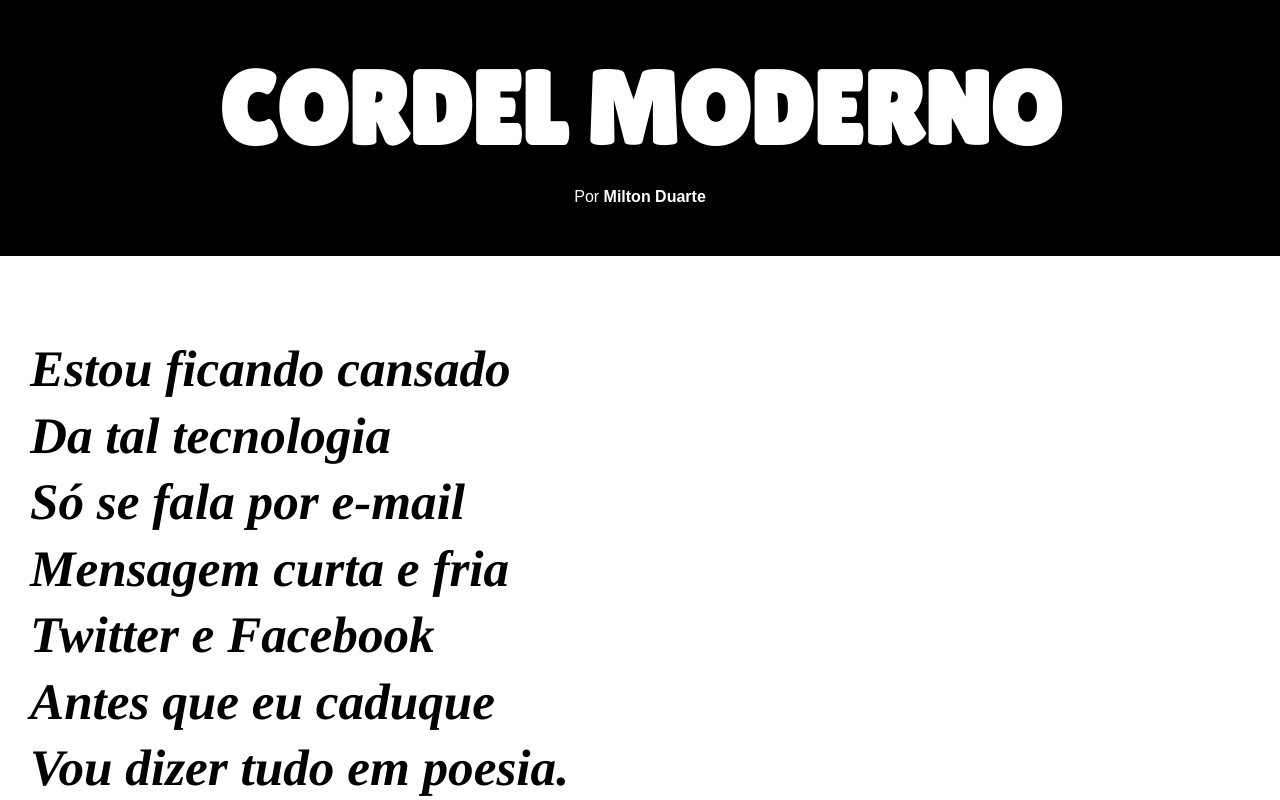
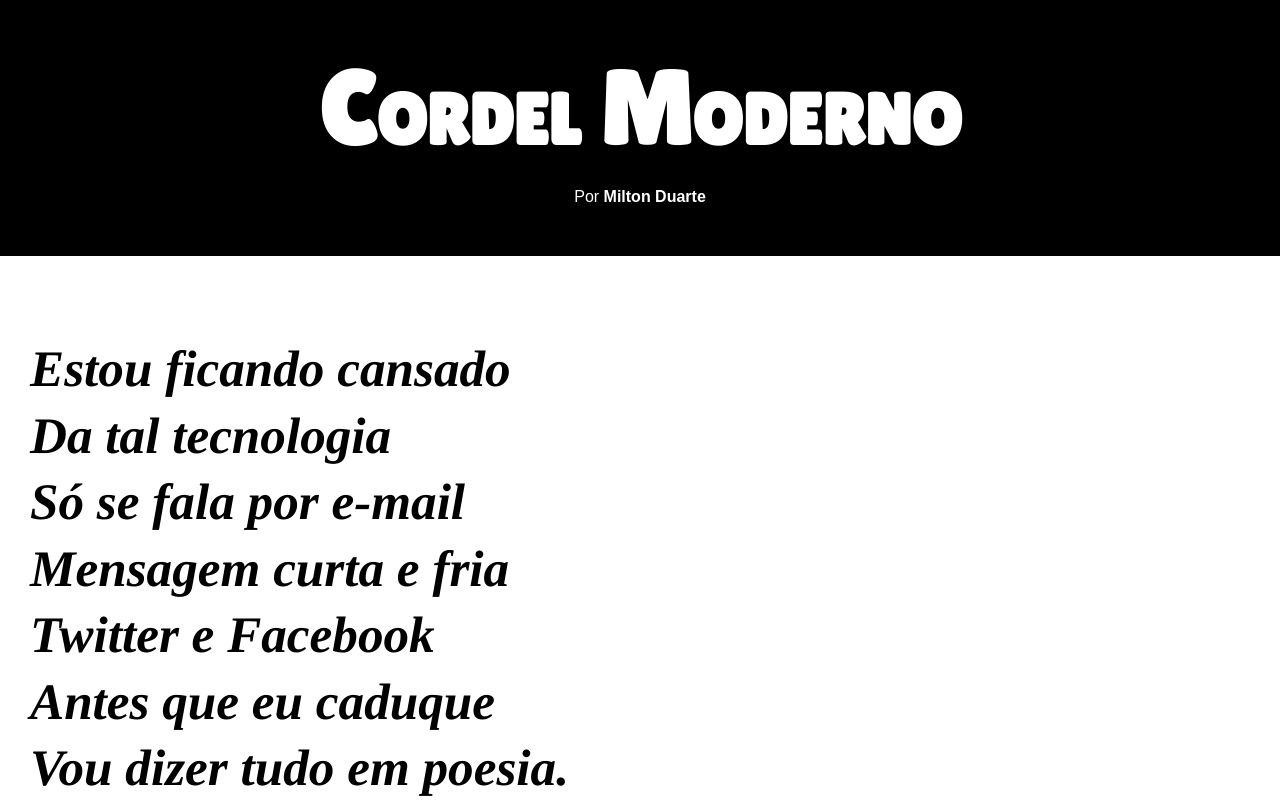
Before and after one commit to caiogfe/html-css, a plain HTML site: page desafios/d012/index.html in a window 1280 px wide. Shown: the top 800 px of the page. Drawn offline with Linux system fonts and the light colour scheme; a web font is replaced by a local one.

Commit message:
atualizei header

```diff
--- a/desafios/d012/estilo/style.css
+++ b/desafios/d012/estilo/style.css
@@ -23,6 +23,7 @@ header {
 header > h1 {
     font: normal bold 8vw var(--fonte-destaque);
     margin-bottom: 20px;
+    font-variant: small-caps;
 }
 
 header > p {
--- a/desafios/d012/index.html
+++ b/desafios/d012/index.html
@@ -8,7 +8,7 @@
 </head>
 <body>
     <header>
-        <h1>CORDEL MODERNO</h1>
+        <h1>Cordel Moderno</h1>
         <p>Por <a href="https://www.recantodasletras.com.br/poesias/3186743" target="_blank">Milton Duarte</a></p>
     </header>
     <section class="texto">
```
